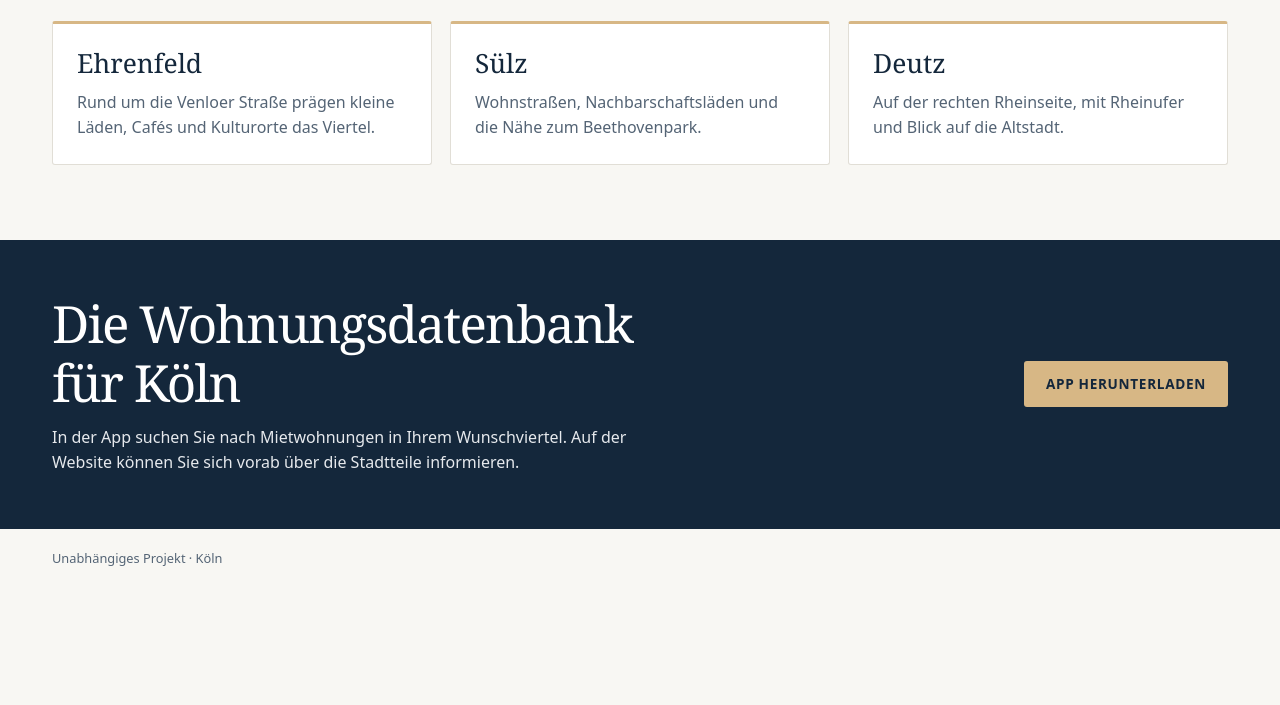
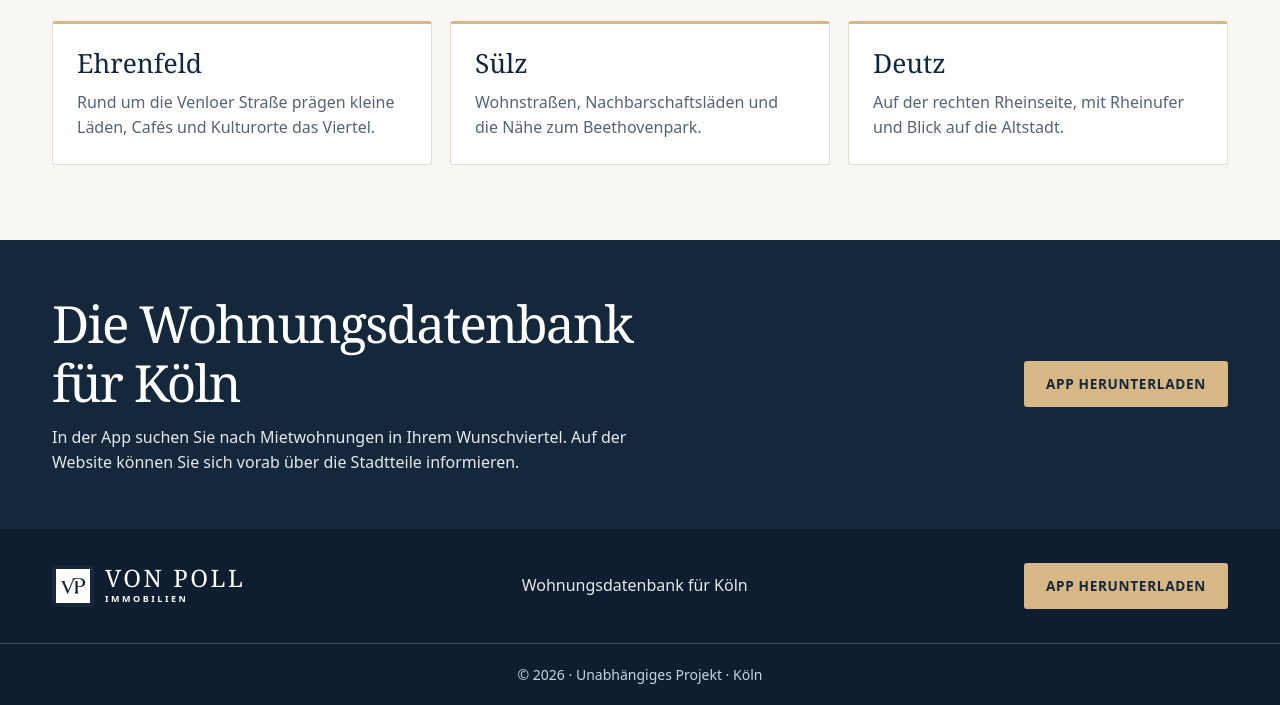
Before and after one commit to azazelitto21/hainer-immobilien, a plain HTML site: page dist/index.html in a window 1280 px wide. Shown: the part 773-1478 px from the top of the page. Before the commit the page ends 1362 px from the top, so only its background shows below. Drawn offline with Linux system fonts and the light colour scheme.

Commit message:
Update Site source

```diff
--- a/dist/index.html
+++ b/dist/index.html
@@ -7,7 +7,7 @@
   <meta name="theme-color" content="#14273b">
   <title>Wohnungsdatenbank · Mietwohnungen in Köln</title>
   <link rel="icon" href="/assets/mark.svg" type="image/svg+xml">
-  <link rel="stylesheet" href="/styles.css?v=4">
+  <link rel="stylesheet" href="/styles.css?v=5">
   <script src="/site.js" defer></script>
 </head>
 <body>
@@ -67,7 +67,17 @@
   </main>
 
   <footer class="site-footer">
-    <div class="shell">Unabhängiges Projekt · Köln</div>
+    <div class="shell footer-main">
+      <div class="brand">
+        <img src="/assets/mark.svg" width="42" height="42" alt="">
+        <span>VON POLL<small>IMMOBILIEN</small></span>
+      </div>
+      <p>Wohnungsdatenbank für Köln</p>
+      <button type="button" class="download" data-open-app aria-haspopup="dialog">APP HERUNTERLADEN</button>
+    </div>
+    <div class="footer-bottom">
+      <div class="shell">© 2026 · Unabhängiges Projekt · Köln</div>
+    </div>
   </footer>
 
   <dialog id="app-dialog" aria-labelledby="dialog-title" aria-describedby="dialog-description">
--- a/dist/styles.css
+++ b/dist/styles.css
@@ -89,9 +89,25 @@ h1 {
 }
 .download-status { margin-top: 10px; color: #e6e9ed; font-size: .875rem; }
 .site-footer {
+  background: #0e1e30;
+  color: #fff;
+}
+.footer-main {
+  display: flex;
+  align-items: center;
+  justify-content: space-between;
+  flex-wrap: wrap;
+  gap: 20px 32px;
+  padding-block: 34px;
+}
+.footer-main p { color: #e6e9ed; }
+.footer-main .download { margin: 0; }
+.footer-bottom {
   padding-block: 20px;
-  color: #546475;
-  font-size: .8rem;
+  border-top: 1px solid #ffffff36;
+  color: #c8d5e1;
+  text-align: center;
+  font-size: .875rem;
 }
 @media (max-width: 640px) {
   .shell { width: calc(100% - 32px); }
```
